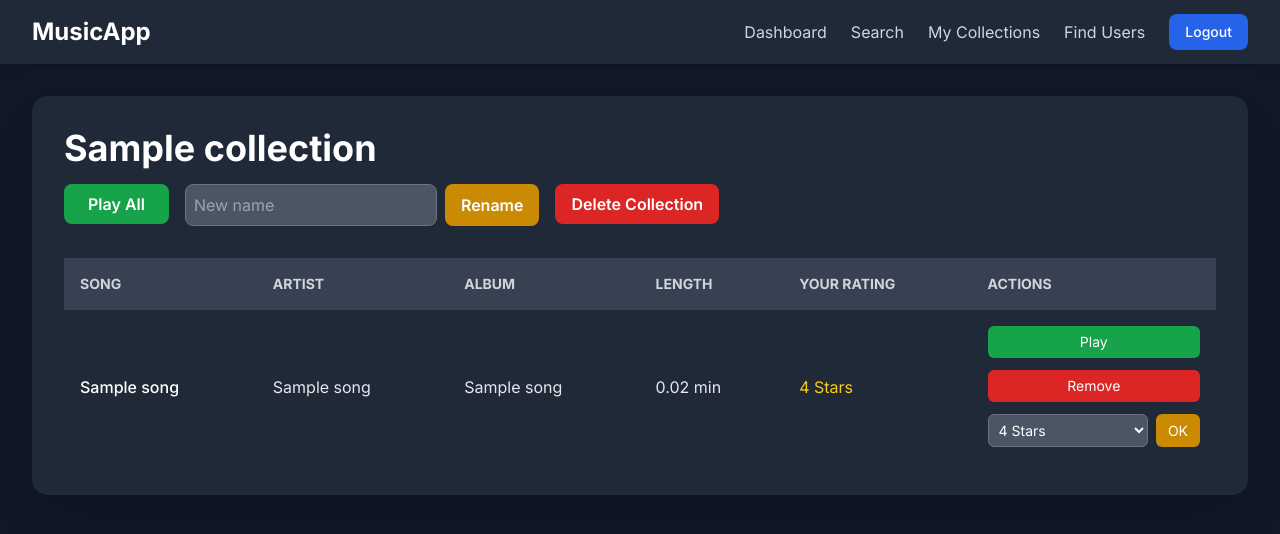
After one commit to hl9082/csci320-group20, a Flask app: template src/templates/collectiondetails.html in a window 1280 px wide. The commit adds this page. Shown: the top 534 px of the page. Run offline with Flask 2, Linux system fonts and the light colour scheme; the template is opened without the code that fills it: most values are stand-ins (such as "Sample title", 1, 10 or a date in 2020); parts of the project's set-up code (start-up, migrations or seed data) failed here and were passed over; some libraries are stand-ins or nearby versions.

Commit message:
frontend updated

```diff
--- /dev/null
+++ b/src/templates/collectiondetails.html
@@ -0,0 +1,102 @@
+{% extends "layout.html" %}
+
+{% block title %}{{ collections.title }}{% endblock %}
+
+{% block content %}
+    <!-- Header and Controls -->
+    <div class="mb-8">
+        <h1 class="text-4xl font-bold text-white mb-4">{{ collections.title }}</h1>
+        <div class="flex flex-wrap gap-4">
+            <!-- Play Collection -->
+            <form method="POST" action="{{ url_for('play_collection_route', collection_title=collections.title) }}">
+                <button type="submit" class="p-2 px-6 bg-green-600 rounded-lg font-semibold text-white hover:bg-green-700 transition-colors">
+                    Play All
+                </button>
+            </form>
+
+            <!-- Rename Collection -->
+            <form method="POST" action="{{ url_for('rename_collection') }}" class="flex gap-2">
+                <input type="hidden" name="old_title" value="{{ collections.title }}">
+                <input type="text" name="new_title" placeholder="New name" required
+                       class="p-2 bg-gray-600 rounded-lg text-white border border-gray-500 focus:outline-none focus:ring-2 focus:ring-blue-500">
+                <button type="submit" class="p-2 px-4 bg-yellow-600 rounded-lg font-semibold text-white hover:bg-yellow-700 transition-colors">
+                    Rename
+                </button>
+            </form>
+
+            <!-- Delete Collection -->
+            <form method="POST" action="{{ url_for('delete_collection') }}">
+                <input type="hidden" name="title" value="{{ collections.title }}">
+                <button type="submit" onclick="return confirm('Are you sure you want to delete this entire collection?');"
+                        class="p-2 px-4 bg-red-600 rounded-lg font-semibold text-white hover:bg-red-700 transition-colors">
+                    Delete Collection
+                </button>
+            </form>
+        </div>
+    </div>
+
+    <!-- Song List in Collection -->
+    {% if collections.songs %}
+        <div class="overflow-x-auto">
+            <table class="w-full min-w-[1000px] text-left table-auto">
+                <thead class="bg-gray-700">
+                    <tr class="text-gray-300 uppercase text-sm">
+                        <th class="p-4">Song</th>
+                        <th class="p-4">Artist</th>
+                        <th class="p-4">Album</th>
+                        <th class="p-4">Length</th>
+                        <th class="p-4">Your Rating</th>
+                        <th class="p-4">Actions</th>
+                    </tr>
+                </thead>
+                <tbody class="divide-y divide-gray-700">
+                    {% for song in collection.songs %}
+                    <tr class="hover:bg-gray-700/50">
+                        <td class="p-4 font-medium text-white">{{ song.songtitle }}</td>
+                        <td class="p-4">{{ song.artistname }}</td>
+                        <td class="p-4">{{ song.albumtitle }}</td>
+                        <td class="p-4">{{ "%.2f"|format(song.length / 60) }} min</td>
+                        <td class="p-4">
+                            {% if song.rating %}
+                                <span class="text-yellow-400">{{ song.rating }} Star{% if song.rating > 1 %}s{% endif %}</span>
+                            {% else %}
+                                <span class="text-gray-400">Not Rated</span>
+                            {% endif %}
+                        </td>
+                        <td class="p-4 space-y-3">
+                            <!-- Play Song -->
+                            <form method="POST" action="{{ url_for('play_song_route', song_id=song.songid) }}">
+                                <button type="submit" class="w-full text-center px-3 py-1.5 text-sm bg-green-600 text-white rounded-md hover:bg-green-700 transition-colors">Play</button>
+                            </form>
+                            <!-- Remove Song -->
+                            <form method="POST" action="{{ url_for('remove_song_from_collection') }}">
+                                <input type="hidden" name="collection_title" value="{{ collections.title }}">
+                                <input type="hidden" name="song_id" value="{{ song.songid }}">
+                                <button type="submit" class="w-full text-center px-3 py-1.5 text-sm bg-red-600 text-white rounded-md hover:bg-red-700 transition-colors">Remove</button>
+                            </form>
+                            <!-- Rate Song -->
+                            <form method="POST" action="{{ url_for('rate_song_route') }}" class="flex gap-2">
+                                <input type="hidden" name="song_id" value="{{ song.songid }}">
+                                <select name="rating" class="w-full p-1.5 text-sm bg-gray-600 rounded-md text-white border border-gray-500 focus:outline-none focus:ring-1 focus:ring-blue-500">
+                                    <option value="" disabled {% if not song.rating %}selected{% endif %}>Rate...</option>
+                                    <option value="1" {% if song.rating == 1 %}selected{% endif %}>1 Star</option>
+                                    <option value="2" {% if song.rating == 2 %}selected{% endif %}>2 Stars</option>
+                                    <option value="3" {% if song.rating == 3 %}selected{% endif %}>3 Stars</option>
+                                    <option value="4" {% if song.rating == 4 %}selected{% endif %}>4 Stars</option>
+                                    <option value="5" {% if song.rating == 5 %}selected{% endif %}>5 Stars</option>
+                                </select>
+                                <button type="submit" class="px-3 py-1.5 text-sm bg-yellow-600 text-white rounded-md hover:bg-yellow-700 transition-colors">OK</button>
+                            </form>
+                        </td>
+                    </tr>
+                    {% endfor %}
+                </tbody>
+            </table>
+        </div>
+    {% else %}
+        <div class="p-6 bg-gray-700 rounded-xl text-center">
+            <p class="text-lg text-gray-300">This collection is empty.</p>
+            <p class="text-gray-400">Go to the <a href="{{ url_for('search') }}" class="text-blue-400 hover:underline">Search</a> page to add songs.</p>
+        </div>
+    {% endif %}
+{% endblock %}
--- a/src/templates/dashboard.html
+++ b/src/templates/dashboard.html
@@ -1,4 +1,4 @@
-{% extends "base.html" %}
+{% extends "layout.html" %}
 
 {% block title %}Dashboard{% endblock %}
 
--- a/src/templates/search.html
+++ b/src/templates/search.html
@@ -1,4 +1,4 @@
-{% extends "base.html" %}
+{% extends "layout.html" %}
 
 {% block title %}Search Songs{% endblock %}
 
```
Also changed, not shown: src/templates/collections.html (+40 -14 lines), src/templates/users.html (added, +67 -0 lines).
